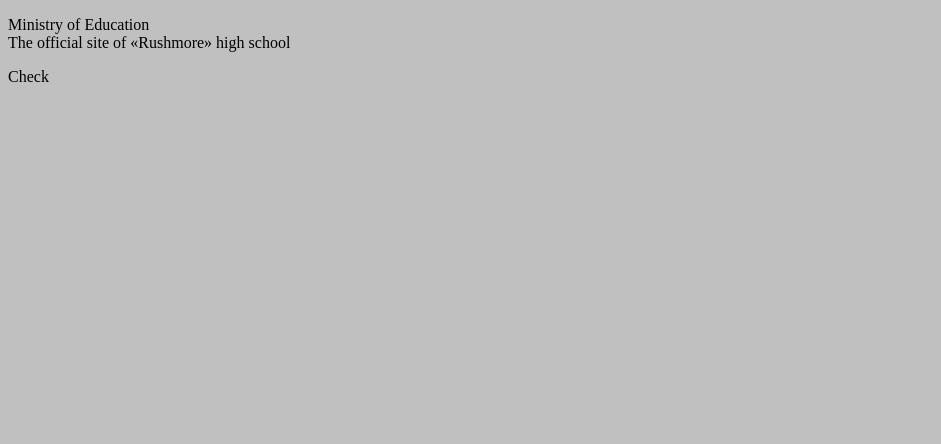
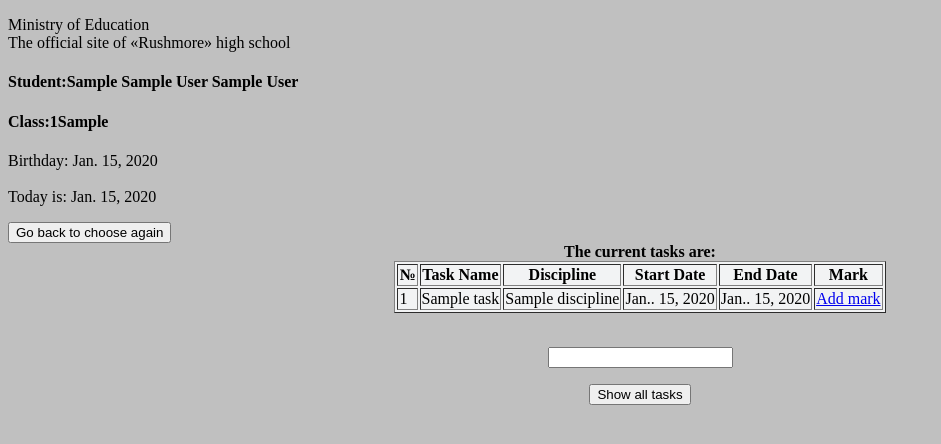
Before and after one commit to smolin8033/Electronic-grade-book, a Django app: template school/templates/teacher_unrated.html in a window 1280 px wide. Shown: the top 444 px of the page, without its empty margins (0-941 px from the left). Run offline with Django 3.2, Linux system fonts and the light colour scheme; tables that the repository leaves empty hold one stand-in row (values such as "Sample post"); the template is opened without the code that fills it: values that come from a table or form of the project are taken from there, most other values are stand-ins (such as "Sample title", 1, 10 or a date in 2020).

Commit message:
create task tables, which will include unrated tasks

```diff
--- a/school/templates/teacher_unrated.html
+++ b/school/templates/teacher_unrated.html
@@ -1,5 +1,40 @@
 {% extends 'base.html' %}
 
 {% block content %}
-Check
+<h4>Student:{{student.get_full_name}}</h4>
+<h4>Class:{{student.class_id}}</h4>
+<p>Birthday: {{student.birthday}}<br><br>
+Today is: {{current_date|date:"M. d, Y"}}
+</p>
+<form action="{% url 'class_students' pk=student.class_id.id %}">
+    <input type="submit" value="Go back to choose again" />
+</form>
+<table border="1" bgcolor="f2f3f4" align="center">
+    <caption><strong>The current tasks are:</strong></caption>
+    <tr>
+        <th>№</th>
+        <th>Task Name</th>
+        <th>Discipline</th>
+        <th>Start Date</th>
+        <th>End Date</th>
+        <th>Mark</th>
+    </tr>
+    {% for task in tasks_queryset %}
+    <tr>
+        <td>{{ forloop.counter }}</td>
+        <td>{{ task.task_name }}</td>
+        <td>{{ task.discipline_id }}</td>
+        <td>{{ task.start_date|date:"N. d, Y" }}</td>
+        <td>{{ task.end_date|date:"N. d, Y" }}</td>
+        <td>
+            <a href="{% url 'mark_add' pk=student.id rel_task=task.id %}">Add mark</a>
+        </td>
+    </tr>
+    {% endfor %}
+</table><br>
+<center>
+    <form method="POST">{% csrf_token %}{{ form.as_p }}
+        <button type="submit" name="btnform1">Show all tasks</button>
+    </form>
+</center>
 {% endblock %}
```
